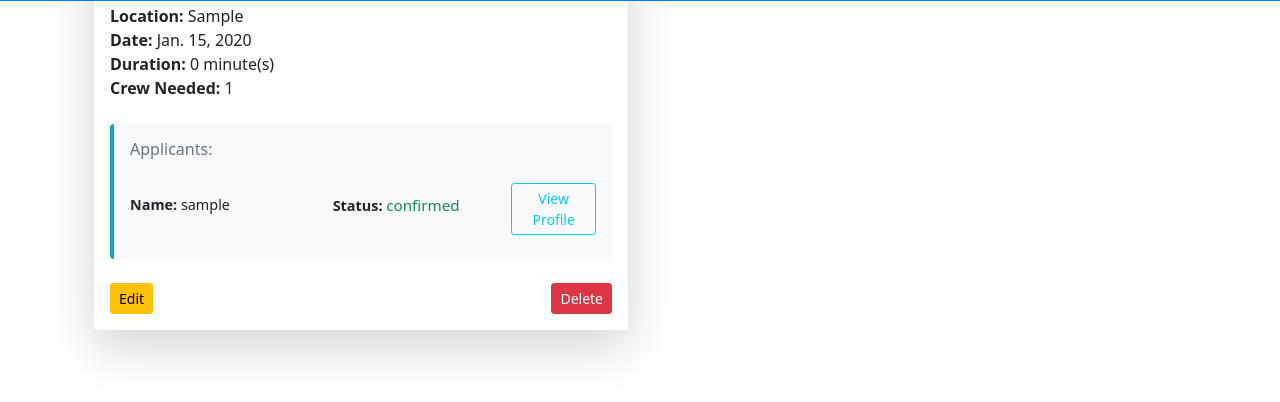
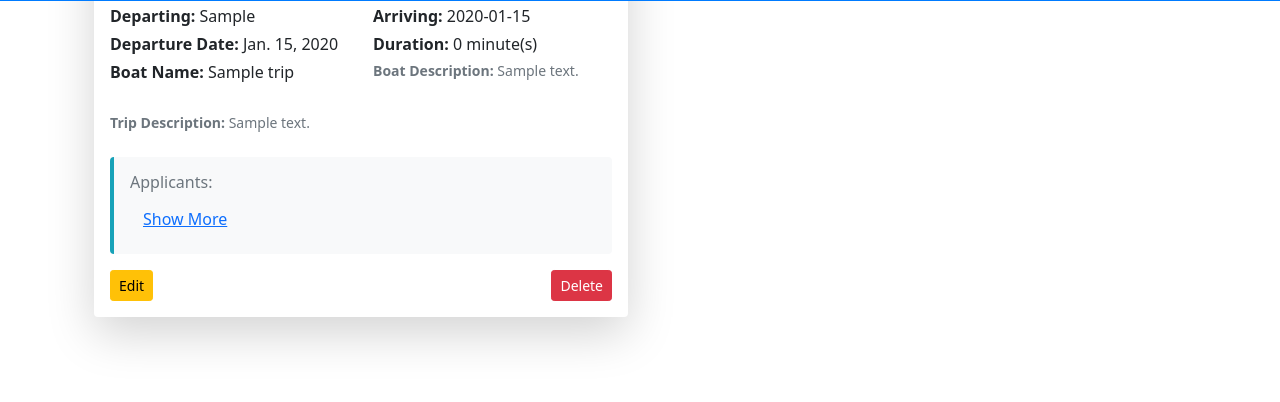
Before and after one commit to doyle-kfd/CrewFinder, a Django app: page /accounts/dashboard/ in a window 1280 px wide. Shown: the part 799-1201 px from the top of the page. After the commit the page ends 1145 px from the top, so only its background shows below. Run offline with Django 4.2, Linux system fonts and the light colour scheme; a user stored in the database is signed in; tables that the repository leaves empty hold one stand-in row (values such as "Sample post"); grey boxes marked "Sample" are stand-in pictures.

Commit message:
Feat: added fields to Trip model. Styled the captains dashboard cards to display efficiently

```diff
--- a/accounts/templates/accounts/dashboard.html
+++ b/accounts/templates/accounts/dashboard.html
@@ -1,7 +1,7 @@
 {% extends "base.html" %}
 {% load custom_filters %}
 
-{% block title %}Dashboard{% endblock %}
+{% block title %}Dashboard{%endblock %}
 
 {% block content %}
 <div class="container">
@@ -15,6 +15,7 @@
         {% endif %}
     </div>
 
+    <!-- Captain's View -->
     {% if user.role == 'captain' %}
         {% if my_trips %}
             <h2 class="mt-5">My Trips ({{ my_trips.count }})</h2>
@@ -27,17 +28,45 @@
                             {% endif %}
                             <div class="card-body">
                                 <h5 class="card-title text-primary">{{ trip.title }}</h5>
-                                <p class="card-text">
-                                    <strong>Location:</strong> {{ trip.location }}<br>
-                                    <strong>Date:</strong> {{ trip.date }}<br>
-                                    <strong>Duration:</strong> {{ trip.formatted_duration }}<br>
-                                    <strong>Crew Needed:</strong> {{ trip.crew_needed }}<br>
+
+                                <!-- Two-column layout for trip details -->
+                                <div class="row">
+                                    <!-- Left Column -->
+                                    <div class="col-6 mb-2">
+                                        <p class="mb-1">
+                                            <i class="fas fa-map-marker-alt text-muted"></i> <strong>Departing:</strong> {{ trip.departing_from }}
+                                        </p>
+                                        <p class="mb-1">
+                                            <i class="fas fa-calendar-alt text-muted"></i> <strong>Departure Date:</strong> {{ trip.departure_date }}
+                                        </p>
+                                        <p class="mb-1">
+                                            <i class="fas fa-ship text-muted"></i> <strong>Boat Name:</strong> {{ trip.boat_name }}
+                                        </p>
+                                    </div>
+
+                                    <!-- Right Column -->
+                                    <div class="col-6 mb-2">
+                                        <p class="mb-1">
+                                            <i class="fas fa-map-marker-alt text-muted"></i> <strong>Arriving:</strong> {{ trip.arriving_at }}
+                                        </p>
+                                        <p class="mb-1">
+                                            <i class="fas fa-clock text-muted"></i> <strong>Duration:</strong> {{ trip.formatted_duration }}
+                                        </p>
+                                        <p class="text-muted small mb-1">
+                                            <strong>Boat Description:</strong> {{ trip.boat_description|truncatewords:10 }}
+                                        </p>
+                                    </div>
+                                </div>
+
+                                <!-- Trip Description beneath the columns -->
+                                <p class="text-muted small mt-3">
+                                    <strong>Trip Description:</strong> {{ trip.trip_description|truncatewords:20 }}
                                 </p>
 
-                                <!-- Styled applicants section with Name and Status in columns -->
+                                <!-- Toggleable Applicants section -->
                                 <div class="applicants-section mt-4 p-3 bg-light rounded">
                                     <h6 class="text-secondary">Applicants:</h6>
-                                    <ul class="list-unstyled mb-0">
+                                    <ul class="list-unstyled mb-0 collapse" id="applicants-list-{{ trip.id }}">
                                         {% for crew in applied_crews %}
                                             {% if crew.trip == trip %}
                                                 <li class="applicant-item d-flex align-items-center justify-content-between py-2">
@@ -46,10 +75,8 @@
                                                             <strong>Name:</strong> {{ crew.user.username }}
                                                         </div>
                                                         <div class="col-6">
-                                                            <!-- Conditional color based on status -->
                                                             <strong>Status:</strong>
-                                                            <span
-                                                                class="{% if crew.status == 'confirmed' %}text-success{% elif crew.status == 'pending' %}text-warning{% elif crew.status == 'cancelled' %}text-danger{% endif %}">
+                                                            <span class="{% if crew.status == 'confirmed' %}text-success{% elif crew.status == 'pending' %}text-warning{% elif crew.status == 'cancelled' %}text-danger{% endif %}">
                                                                 {{ crew.status }}
                                                             </span>
                                                         </div>
@@ -61,9 +88,14 @@
                                             <li class="text-muted">No applicants yet.</li>
                                         {% endfor %}
                                     </ul>
+                                    <button class="btn btn-link" data-bs-toggle="collapse" data-bs-target="#applicants-list-{{ trip.id }}"
+                                            aria-expanded="false" aria-controls="applicants-list-{{ trip.id }}"
+                                            onclick="toggleButtonText(this)">
+                                        Show More
+                                    </button>
                                 </div>
 
-                                <div class="d-flex justify-content-between mt-4">
+                                <div class="d-flex justify-content-between mt-3">
                                     <a href="{% url 'edit_trip' trip.id %}" class="btn btn-sm btn-warning">Edit</a>
                                     <a href="{% url 'delete_trip' trip.id %}" class="btn btn-sm btn-danger">Delete</a>
                                 </div>
@@ -75,24 +107,51 @@
         {% else %}
             <p class="mt-3">You have not created any trips yet.</p>
         {% endif %}
-    {% elif user.role == 'crew' %}
+    {% endif %}
+
+    <!-- Crew's View -->
+    {% if user.role == 'crew' %}
         <h2 class="mt-5">My Applied Trips</h2>
 
         {% if applied_trips %}
             <div class="row">
                 {% for booking in applied_trips %}
                     <div class="col-md-6 mb-4">
-                        <div class="card h-100 shadow-sm">
+                        <div class="card h-100 shadow-sm rounded border-0">
+                            {% if booking.trip.boat_image %}
+                                <img src="{{ booking.trip.boat_image.url }}" alt="Boat Image" class="img-fluid mb-3 rounded">
+                            {% endif %}
                             <div class="card-body">
-                                {% if booking.trip.boat_image %}
-                                    <img src="{{ booking.trip.boat_image.url }}" alt="Boat Image" class="img-fluid mb-3 rounded">
-                                {% endif %}
-                                <h5 class="card-title">{{ booking.trip.title }}</h5>
-                                <p class="card-text">
-                                    <strong>Location:</strong> {{ booking.trip.location }}<br>
-                                    <strong>Date:</strong> {{ booking.trip.date }}<br>
-                                    <strong>Duration:</strong> {{ booking.trip.formatted_duration }}<br>
-                                    <strong>Crew Needed:</strong> {{ booking.trip.crew_needed }}<br>
+                                <h5 class="card-title text-primary">{{ booking.trip.title }}</h5>
+                                <div class="d-flex flex-wrap">
+                                    <p class="mb-2 me-4">
+                                        <i class="fas fa-map-marker-alt text-muted"></i> <strong>Departing:</strong> {{ booking.trip.departing_from }}
+                                    </p>
+                                    <p class="mb-2">
+                                        <i class="fas fa-map-marker-alt text-muted"></i> <strong>Arriving:</strong> {{ booking.trip.arriving_at }}
+                                    </p>
+                                </div>
+                                <div class="d-flex flex-wrap">
+                                    <p class="mb-2 me-4">
+                                        <i class="fas fa-calendar-alt text-muted"></i> <strong>Departure Date:</strong> {{ booking.trip.departure_date }}
+                                    </p>
+                                    <p class="mb-2">
+                                        <i class="fas fa-clock text-muted"></i> <strong>Duration:</strong> {{ booking.trip.formatted_duration }}
+                                    </p>
+                                </div>
+                                <p class="mb-2">
+                                    <i class="fas fa-ship text-muted"></i> <strong>Boat Name:</strong> {{ booking.trip.boat_name }}
+                                </p>
+                                <p class="text-muted small mb-2">
+                                    <strong>Boat Description:</strong> {{ booking.trip.boat_description|truncatewords:10 }}
+                                </p>
+                                <p class="text-muted small mb-2">
+                                    <strong>Trip Description:</strong> {{ booking.trip.trip_description|truncatewords:10 }}
+                                </p>
+                                <p class="mb-2">
+                                    <i class="fas fa-users text-muted"></i> <strong>Crew Needed:</strong> {{ booking.trip.crew_needed }}
+                                </p>
+                                <p class="mb-2">
                                     <strong>Status:</strong>
                                     <span class="{% if booking.status == 'confirmed' %}text-success{% elif booking.status == 'pending' %}text-warning{% elif booking.status == 'cancelled' %}text-danger{% endif %}">
                                         {{ booking.status|title }}
--- a/accounts/views.py
+++ b/accounts/views.py
@@ -36,7 +36,7 @@ def dashboard(request):
 
     # For captains, show their created trips and applicants
     if request.user.role == 'captain':
-        my_trips = Trip.objects.filter(captain=request.user).order_by('date')  # Get the trips created by the captain
+        my_trips = Trip.objects.filter(captain=request.user).order_by('-departure_date')  # Get the trips created by the captain
         applied_crews = CrewBooking.objects.filter(trip__captain=request.user)  # Get applicants for those trips
         return render(request, 'accounts/dashboard.html', {'my_trips': my_trips, 'applied_crews': applied_crews})
 
--- a/pages/views.py
+++ b/pages/views.py
@@ -5,7 +5,7 @@ from crewbooking.models import CrewBooking  # Import the CrewBooking model
 
 # Create your views here.
 def home(request):
-    trips = Trip.objects.order_by('-date')[:3]  # Fetch the latest three trips
+    trips = Trip.objects.order_by('-departure_date')[:3]  # Fetch the latest three trips
 
     # Fetch applied trip IDs if the user is logged in
     if request.user.is_authenticated:
--- /dev/null
+++ b/static/js/script.js
@@ -0,0 +1,7 @@
+function toggleButtonText(button) {
+    if (button.getAttribute("aria-expanded") === "true") {
+        button.textContent = "Show More";
+    } else {
+        button.textContent = "Show Less";
+    }
+}
--- a/templates/base.html
+++ b/templates/base.html
@@ -59,5 +59,6 @@
     </footer>
 
     <script src="https://cdn.jsdelivr.net/npm/bootstrap@5.1.3/dist/js/bootstrap.bundle.min.js"></script>
+    <script src="{% static 'js/script.js' %}"></script>
 </body>
 </html>
--- a/trips/views.py
+++ b/trips/views.py
@@ -4,6 +4,7 @@ from django.core.exceptions import PermissionDenied
 from .models import Trip
 from .forms import TripCreationForm
 from crewbooking.models import CrewBooking
+from datetime import timedelta
 
 @login_required
 def create_trip(request):
```
Also changed, not shown: trips/forms.py (+18 -3 lines), trips/models.py (+8 -4 lines), trips/templates/trips/create_trip.html (+17 -5 lines), trips/migrations/0004_rename_location_trip_departing_from_and_more.py (added).
